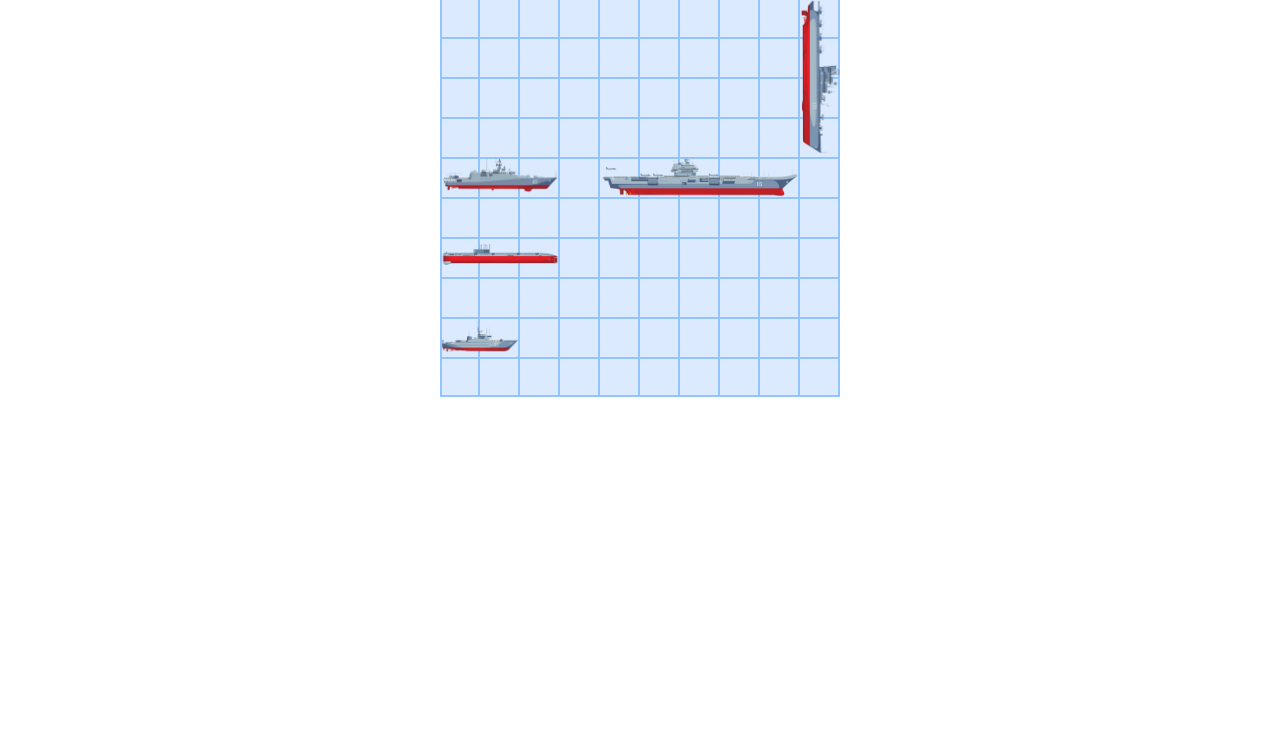
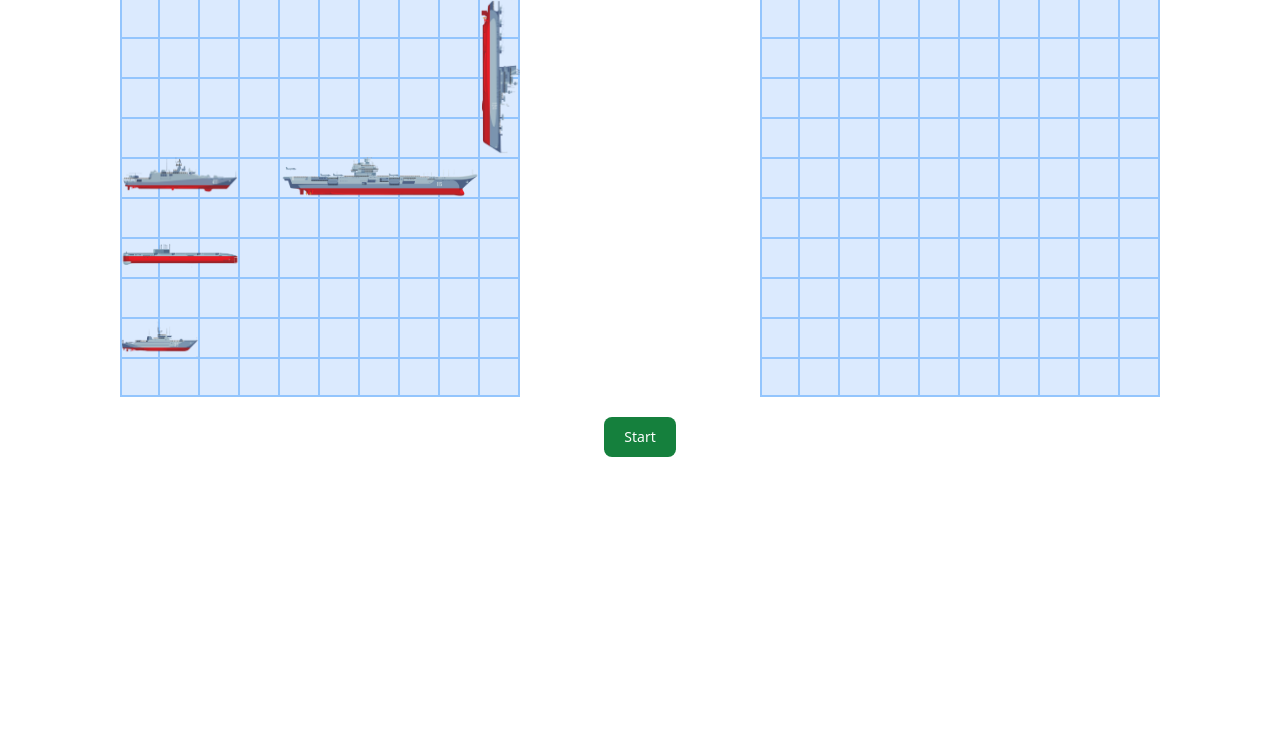
Before and after one commit to aliaizad72/battleship, a website built with webpack: page index.html in a window 1280 px wide. Shown: the part 59-800 px from the top of the page. Built offline with nearby package versions, Linux system fonts and the light colour scheme.

Commit message:
Add button to start game

```diff
--- a/index.html
+++ b/index.html
@@ -8,5 +8,10 @@
 </head>
   <body>
     <h1 class="text-4xl font-medium p-2">Battleship</h1>
+    <div id="grids" class="flex">
+    </div>
+    <div class="flex justify-center my-5">
+      <button id="lock-btn" class="focus:outline-none text-white bg-green-700 hover:bg-green-800 font-medium rounded-lg text-sm px-5 py-2.5 mx-auto">Start</button>
+    </div>
   </body>
 </html>
--- a/src/gameboard.js
+++ b/src/gameboard.js
@@ -139,6 +139,10 @@ export default class Gameboard {
 		return this.#ships.map(obj => obj.ship.sunk).every(bool => bool);
 	}
 
+	resetShips() {
+		this.#ships = [];
+	}
+
 	get ships() {
 		return this.#ships;
 	}
--- a/src/index.js
+++ b/src/index.js
@@ -25,11 +25,13 @@ const images = {
 };
 
 const game = new Game();
-const player = game.players[0];
 const gridW = 400;
 const squareW = gridW / 10;
-createBoard(player);
-addShipsToBoard(player);
+game.players.forEach(player => {
+	createBoard(player);
+});
+addShipsToBoard(game.players[0]);
+// const playerGridContainer = ;
 
 //create gameboard element and assign an id of player
 // w and h of each grid squares = 45px
@@ -63,7 +65,7 @@ function createBoard(player) {
 	}
 
 	gridContainer.appendChild(grid);
-	document.body.appendChild(gridContainer);
+	document.getElementById("grids").appendChild(gridContainer);
 }
 
 function gridDrop(e) {
@@ -201,7 +203,6 @@ function updateShipPosition(ship) {
 	const start = document
 		.elementsFromPoint(x1, y1)
 		.find(e => e.classList.contains("square")).dataset.coords;
-	console.log(start);
 	const numStart = strToCoords(start);
 	const toAdd = Number(ship.dataset.length) - 1;
 	if (ship.dataset.horizontal == "true") {
@@ -222,15 +223,15 @@ function strCoords(num) {
 
 function addShipsToBoard(player) {
 	player.gameboard.ships.forEach((obj, i) => {
-		createShip(obj, i);
+		createShip(player, obj, i);
 	});
 }
 
-function createShip(obj, i) {
+function createShip(player, obj, i) {
 	const ship = document.createElement("img");
 	const [r, c] = obj.coords[0];
 
-	ship.className = `absolute hover:cursor-move ship`;
+	ship.className = `absolute hover:cursor-move ship ${player.name}-ships`;
 	ship.dataset.name = obj.ship.name;
 	ship.dataset.horizontal = obj.ship.horizontal;
 	ship.dataset.length = obj.ship.length;
@@ -293,3 +294,17 @@ function changeAxis(ship) {
 		ship.dataset.horizontal = "true";
 	}
 }
+
+function lockShipPositions() {
+	const ships = [...document.querySelectorAll(".player-ships")];
+	ships.forEach(ship => {
+		console.log(ship.dataset.name);
+		console.log(ship.dataset.length);
+		console.log(ship.dataset.start);
+		console.log(ship.dataset.end);
+	});
+}
+
+document.getElementById("lock-btn").addEventListener("click", () => {
+	lockShipPositions();
+});
```
